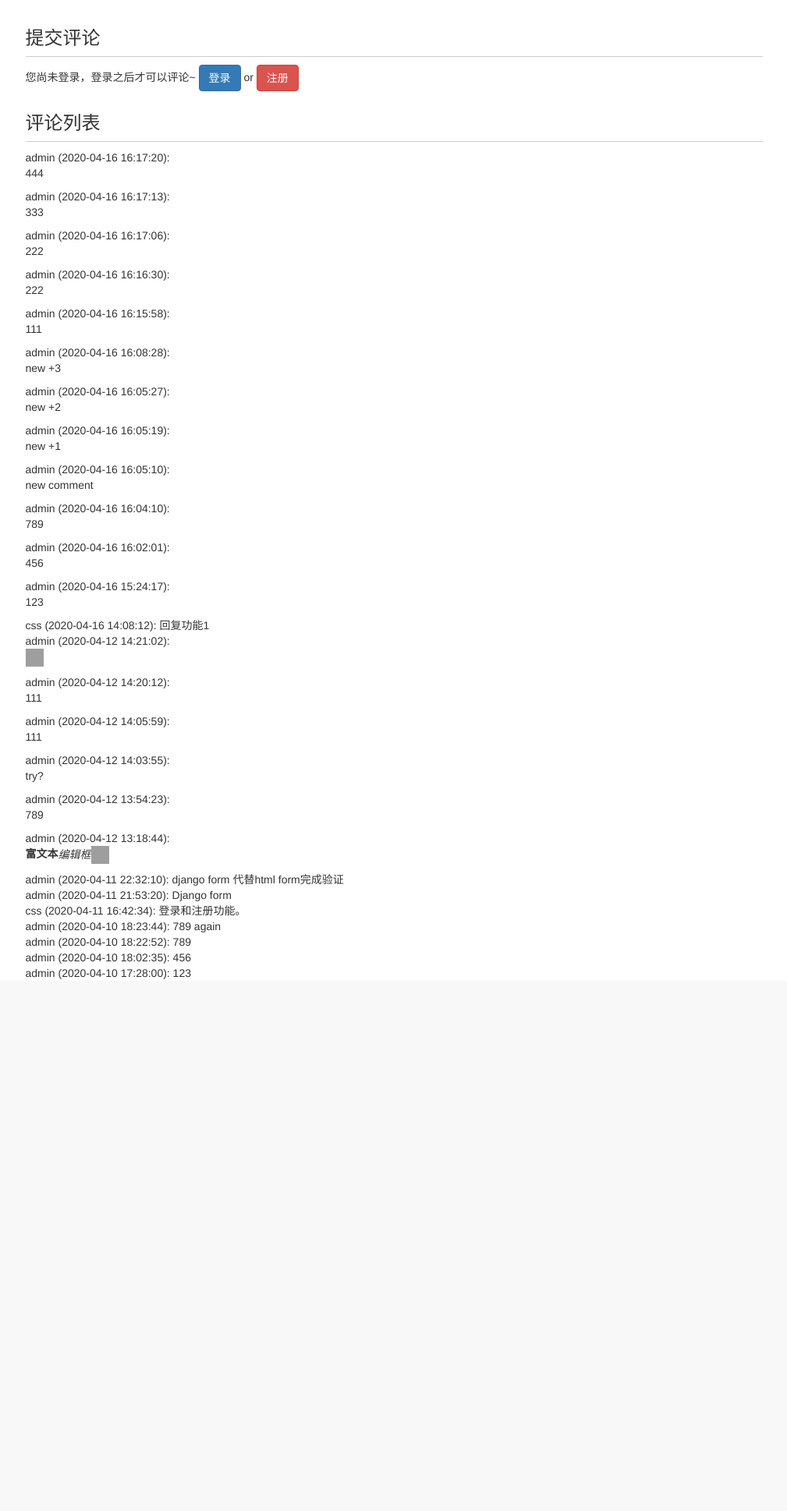
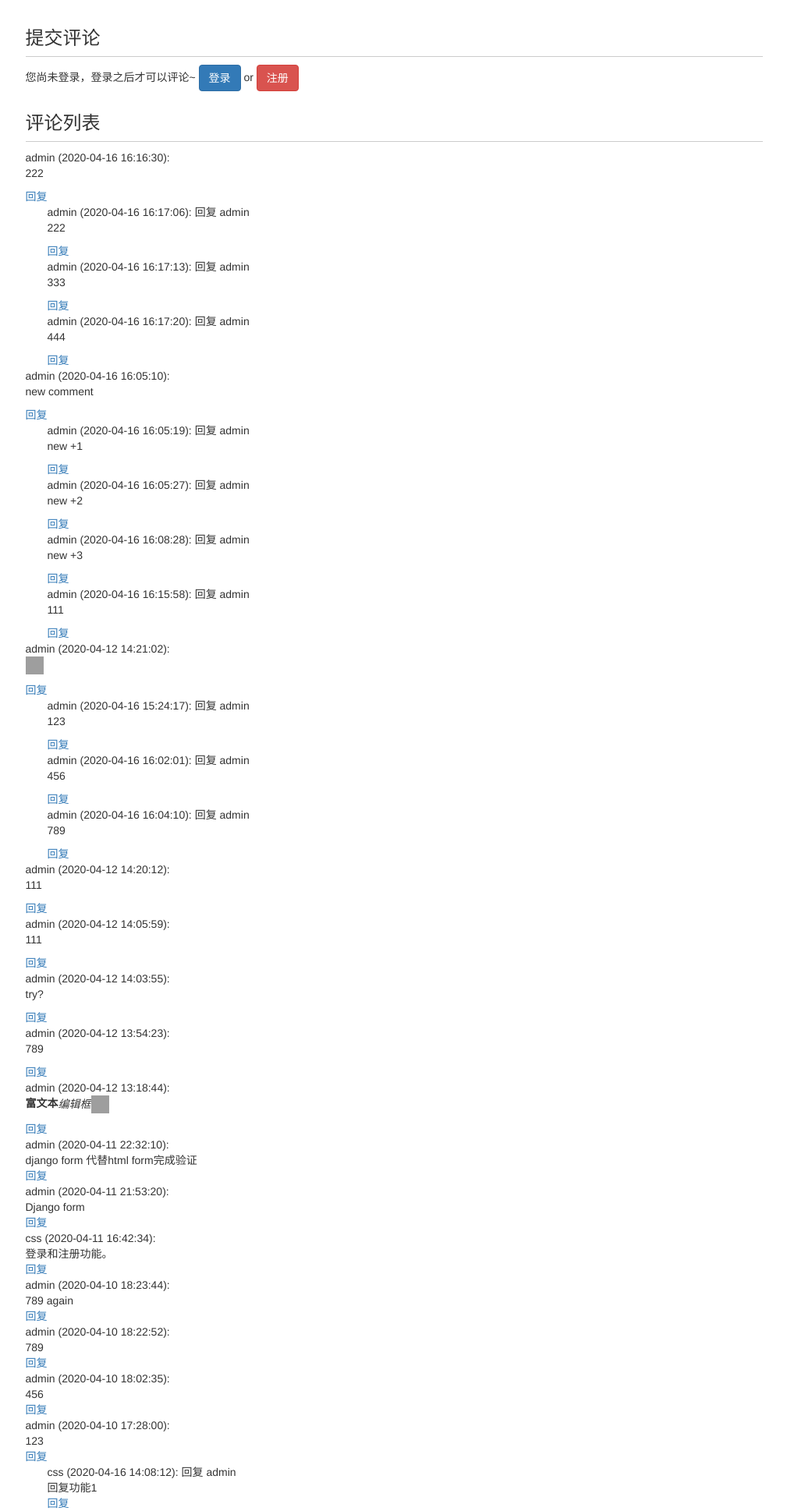
Before and after one commit to lit-fatfish/Bsite, a Django app: page /blog/36 in a window 1280 px wide. Shown: the part 246-2184 px from the top of the page at 78% size, without its empty margins (135-1144 px from the left). Before the commit the page ends 1502 px from the top, so only its background shows below. Run offline with Django 3.2, Linux system fonts and the light colour scheme; data comes from the database, SQL or seed files in the repository; both versions use the stored data as it was after the commit; parts of the project's set-up code (start-up, migrations or seed data) failed here and were passed over; some libraries are stand-ins or nearby versions.

Commit message:
2.6 回复功能设计和树结构

```diff
--- a/blog/static/blog/blog.css
+++ b/blog/static/blog/blog.css
@@ -44,3 +44,12 @@
 div.django-ckeditor-widget {
     width: 100%;
 }
+
+div.comment {
+    border-bottom: 1px dashed #ccc;
+    margin-bottom: 0.5em;
+    padding-bottom: 0.5em;
+}
+div.reply {
+    margin-left: 2em;
+}
--- a/blog/templates/blog/blog_detail.html
+++ b/blog/templates/blog/blog_detail.html
@@ -60,6 +60,10 @@
                         <form id="comment_form"action="{% url 'update_comment' %}" method="POST" style="overflow:hidden">
                             {% csrf_token %}
                             <label> {{ user.username }},欢迎评论~</label>
+                            <div id="reply_content_container" style="display:none;">
+                                <p>回复:</p>
+                                <div id="reply_content"></div>
+                            </div>
                             {{ comment_form }}
                             <span id="comment_error"class="text-danger pull-left"></span>
                             <input type="submit" value="评论" class="btn btn-primary pull-right" >
@@ -77,10 +81,28 @@
                     <h3 class="comment-area-title" >评论列表</h3>
                     <div id="comment_list">
                         {% for comment in comments %}
-                            <div>
-                                {{ comment.user.username }}
-                                ({{ comment.comment_time|date:"Y-m-d H:i:s" }}):
-                                {{ comment.text|safe }}
+                            <div id="root_{{ comment.pk }} class="comment" ">
+                                <span>{{ comment.user.username }}</span>
+                                <span>({{ comment.comment_time|date:"Y-m-d H:i:s" }}):</span>
+                                <div id="comment_{{ comment.pk }}">
+                                    {{ comment.text|safe }}
+                                </div>
+                                <a href="javascript:reply({{ comment.pk }})">回复</a>
+
+                                {% for reply in comment.root_comment.all %}
+                                    <div class="reply">
+                                        <span>{{ reply.user.username }}</span>
+                                        <span>({{ reply.comment_time|date:"Y-m-d H:i:s" }}):</span>
+                                        <span>回复</span>
+                                        <span>{{ reply.reply_to.username }}</span>
+
+                                        <div id="comment_{{ reply.pk }}">
+                                            {{ reply.text|safe }}
+                                        </div>
+                                        <a href="javascript:reply({{ reply.pk }})">回复</a>
+                                    </div>
+                                {% endfor %}
+
                             </div>
                         {% empty %}
                             <span id="no_comment">暂无评论</span>
@@ -118,14 +140,26 @@
                 success:function(data){
                     console.log(data);
                     if(data['status']=="SUCCESS"){
-                        //插入数据
-                        var comment_html = '<div>' + data['username'] +
-                                            '(' + data['comment_time'] + ')' +
-                                            data['text'] + '</div>';
-                        $("#comment_list").prepend(comment_html);
+                        if($('#reply_comment_id').val()=='0'){
+                            //插入评论
+                            var comment_html = '<div id="root_' + data['pk'] + '" class="comment"><span>' +
+                                data['username'] + '</span><span> (' + data['comment_time'] + ')：</span><div id="comment_' +
+                                data['pk'] + '">' + data['text'] + '</div><a href="javascript:reply(' + data['pk'] + ');">回复</a></div>';
+                            $("#comment_list").prepend(comment_html);
+                        }else{
+                            //插入回复
+                            var reply_html ='<div class="reply"><span>' + data['username'] + '</span><span> (' +
+                                data['comment_time'] + ')</span><span> 回复 </span><span>' + data['reply_to'] +
+                                '：</span><div id="comment_' + data['pk'] + '">' + data['text'] +
+                                '</div><a href="javascript:reply(' + data['pk'] + ');">回复</a></div>';
+                            $("#root_" + data['root_pk']).append(reply_html);
+                        }
+
                         //清空编辑框的内容
                         CKEDITOR.instances['id_text'].setData('');
-                        $("#no_comment").remove()
+                        $('#reply_content_container').hide();
+                        $('#reply_comment_id').val('0');
+                        $("#no_comment").remove();
                     }else{
                         //显示错误信息
                         $("#comment_error").text(data['message']);
@@ -138,6 +172,17 @@
             })
             return false;
         });
+        function reply(reply_comment_id){
+            //设置值
+            $('#reply_comment_id').val(reply_comment_id);
+            var html = $("#comment_" + reply_comment_id).html();
+            $('#reply_content').html(html);
+            $('#reply_content_container').show();
+
+            $('html').animate({scrollTop: $('#comment_form').offset.top - 60}, 300, function(){
+                CKEDITOR.instances['id_text'].focus();
+            });
+        }
 
     </script>
 
--- a/blog/views.py
+++ b/blog/views.py
@@ -76,14 +76,14 @@
     blog = get_object_or_404(Blog, pk=blog_pk)
     read_cookie_key = read_statistics_once_read(request, blog)
     blog_content_type = ContentType.objects.get_for_model(blog)
-    comments = Comment.objects.filter(content_type=blog_content_type, object_id=blog.pk)
+    comments = Comment.objects.filter(content_type=blog_content_type, object_id=blog.pk, parent=None)
 
     context = {}
     context['blog'] = blog
     context['previous_blog'] = Blog.objects.filter(created_time__gt=blog.created_time).last()   #获取前面的一篇文章（以创建的时间为准）
     context['next_blog'] = Blog.objects.filter(created_time__lt=blog.created_time).first()       #获取后面的一篇文章
-    context['comments'] = comments  #提交评论对象
-    context['comment_form'] = CommentForm(initial={'content_type':blog_content_type, 'object_id':blog_pk})
+    context['comments'] = comments.order_by('-comment_time')  #提交评论对象
+    context['comment_form'] = CommentForm(initial={'content_type':blog_content_type, 'object_id':blog_pk, 'reply_comment_id': 0})
     response = render(request, 'blog/blog_detail.html', context)
     response.set_cookie(read_cookie_key, 'true')    #阅读cookie标记
     return response
--- a/comment/admin.py
+++ b/comment/admin.py
@@ -4,4 +4,4 @@
 # Register your models here.
 @admin.register(Comment)
 class CommentAdmin(admin.ModelAdmin):
-    list_display = ('content_object', 'text', 'comment_time', 'user')
+    list_display = ('id', 'content_object', 'text', 'comment_time', 'user')
--- a/comment/forms.py
+++ b/comment/forms.py
@@ -2,6 +2,7 @@
 from django.contrib.contenttypes.models import ContentType
 from django.db.models import ObjectDoesNotExist
 from ckeditor.widgets import CKEditorWidget
+from .models import Comment
 
 
 class CommentForm(forms.Form):
@@ -9,6 +10,7 @@
     object_id = forms.IntegerField(widget=forms.HiddenInput)
     text = forms.CharField(widget=CKEditorWidget(config_name='comment_ckeditor'),label=False,
                            error_messages={'required':'评论内容不能为空'} )
+    reply_comment_id = forms.IntegerField(widget=forms.HiddenInput(attrs={'id':'reply_comment_id'}))
 
     def __init__(self, *args, **kwargs):
         if 'user' in kwargs:
@@ -33,3 +35,15 @@
             raise forms.ValidationError('评论对象不存在')
 
         return self.cleaned_data
+
+    def clean_reply_comment_id(self):
+        reply_comment_id = self.cleaned_data['reply_comment_id']
+        if reply_comment_id < 0:
+            raise forms.ValidationError('回复错误')
+        elif reply_comment_id == 0:
+            self.cleaned_data['parent'] = None
+        elif Comment.objects.filter(pk=reply_comment_id).exists():
+            self.cleaned_data['parent'] = Comment.objects.get(pk=reply_comment_id)
+        else:
+            raise forms.ValidationError('回复出错')
+        return reply_comment_id
--- a/comment/models.py
+++ b/comment/models.py
@@ -11,7 +11,14 @@
 
     text = models.TextField()
     comment_time = models.DateTimeField(auto_now_add=True)
-    user = models.ForeignKey(User, on_delete=models.DO_NOTHING)
+    user = models.ForeignKey(User, related_name="comments", on_delete=models.DO_NOTHING) #回复者
+
+    root = models.ForeignKey('self', related_name="root_comment", null=True, on_delete=models.DO_NOTHING)
+    parent = models.ForeignKey('self', related_name="parent_comment", null=True, on_delete=models.DO_NOTHING)
+    reply_to = models.ForeignKey(User, related_name="replies", null=True, on_delete=models.DO_NOTHING)
+
+    def __str__(self):
+        return self.text
 
     class Meta:
-        ordering = ['-comment_time']
+        ordering = ['comment_time']
```
Also changed, not shown: comment/views.py (+14 -0 lines), comment/migrations/0002_auto_20200416_1345.py (added), comment/migrations/0003_auto_20200416_1349.py (added), comment/migrations/0004_auto_20200416_1358.py (added), comment/migrations/0005_comment_root.py (added), db.sqlite3.
